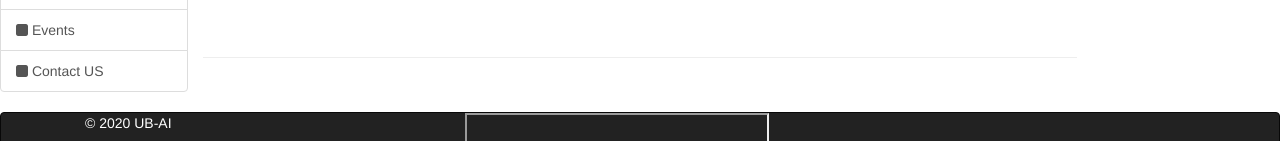
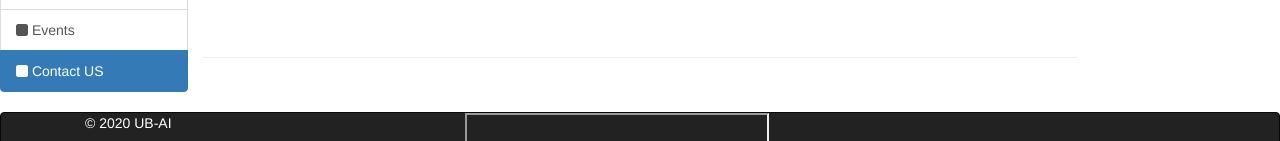
Before and after one commit to ubai1909/UBAI, a plain HTML site: page contact.html in a window 1280 px wide. Shown: the part 253-394 px from the top of the page. Drawn offline with Linux system fonts and the light colour scheme.

Commit message:
Update contact.html

```diff
--- a/contact.html
+++ b/contact.html
@@ -39,7 +39,7 @@
 		    <img src="img/logo.png" width="150" height="150">
                     <a class="list-group-item " href="index.html"><span class="fa fa-square"></span>&nbsp;About</a>
                     <a class="list-group-item " href="events.html"><span class="fa fa-square"></span>&nbsp;Events</a>
-                    <a class="list-group-item " href="contact.html"><span class="fa fa-square"></span>&nbsp;Contact US</a>
+                    <a class="list-group-item active" href="contact.html"><span class="fa fa-square"></span>&nbsp;Contact US</a>
                 </div>
             </div>
         </div>
```
